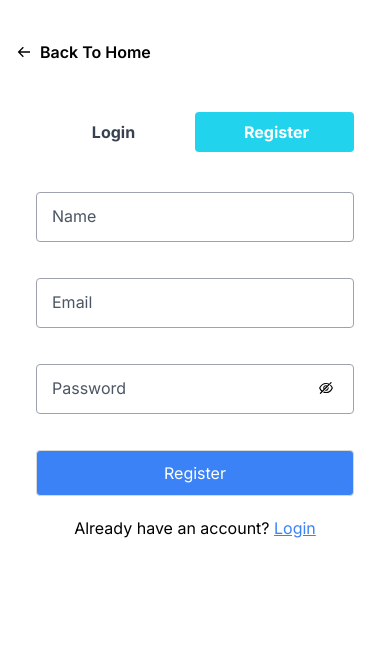
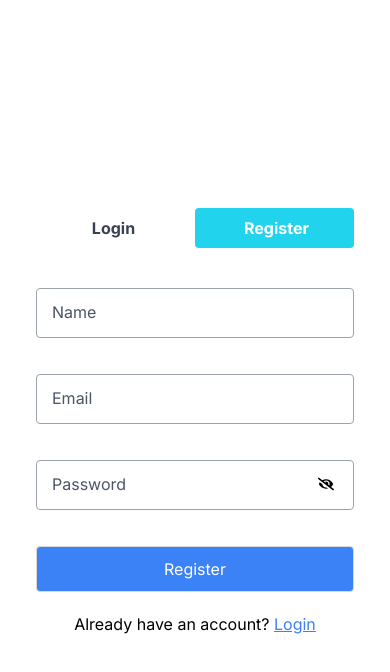
Before and after one commit to hossainarif37/techConnect-community-client, a Next.js app: page /register in a window 390 px wide. Shown: the top 672 px of the page. Built offline with nearby package versions, Linux system fonts and the light colour scheme.

Commit message:
fix: Fixed responsive issue of Register page

```diff
--- a/src/app/(auth)/layout.tsx
+++ b/src/app/(auth)/layout.tsx
@@ -9,13 +9,13 @@ export default function Layout({
 }>) {
     return (
         <section className="container">
-            <Link className="flex items-center absolute top-10 hover:underline font-semibold" href={'/'}>
+            {/* <Link className="flex items-center absolute top-10 hover:underline font-semibold" href={'/'}>
                 <BiArrowBack className='mr-2' /> Back To Home
-            </Link>
+            </Link> */}
 
-            <div className="my-28 md:my-40">
+            <div className="h-screen flex items-center ">
 
-                <div className="md:w-[450px] mx-auto rounded md:shadow-lg px-5 md:p-10">
+                <div className="w-full md:w-[450px] mx-auto rounded md:shadow-lg px-5 md:p-10">
                     <LoginRegisterTab />
                     {children}
                 </div>
--- a/src/app/(auth)/register/page.tsx
+++ b/src/app/(auth)/register/page.tsx
@@ -36,9 +36,6 @@ const Register = () => {
             },
         });
     }
-
-
-
 
     return (
         <form
--- a/src/components/common/Input/InputWithLabel.tsx
+++ b/src/components/common/Input/InputWithLabel.tsx
@@ -3,6 +3,7 @@
 import { useState } from "react";
 import { UseFormRegisterReturn } from "react-hook-form";
 import { AiOutlineEye, AiOutlineEyeInvisible } from "react-icons/ai";
+import { FaEye, FaEyeSlash } from "react-icons/fa";
 
 interface InputProps {
     label: string;
@@ -51,7 +52,7 @@ const Input = ({ label, type, register, id }: InputProps) => {
                     onClick={() => setEyeToggle(eyeToggle ? false : true)}
                     className="absolute top-2 right-3 p-2 cursor-pointer select-none hover:bg-gray-100 rounded-full"
                 >
-                    {eyeToggle ? <AiOutlineEye /> : <AiOutlineEyeInvisible />}
+                    {eyeToggle ? <FaEye /> : <FaEyeSlash />}
                 </span>
             }
         </div>
```
Also changed, not shown: src/app/(auth)/login/page.tsx (+0 -17 lines), middleware.ts (added).
